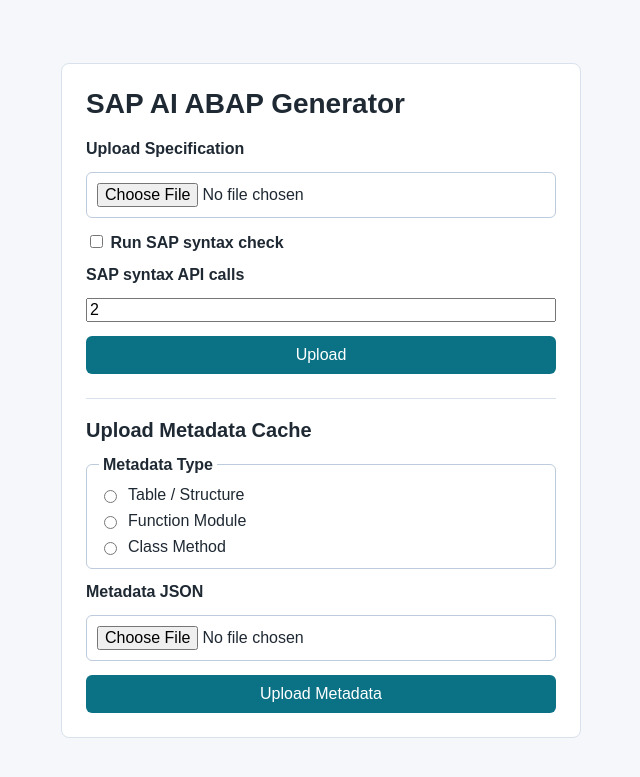
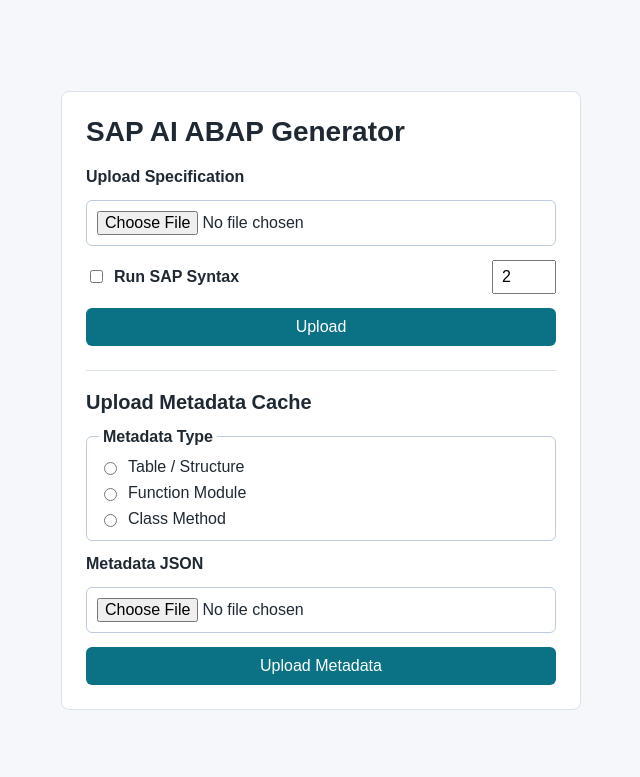
Before and after one commit to Shinksy/abap-builder, a Flask app: page / in a window 1280 px wide. Shown: the top 777 px of the page, without its empty margins (319-959 px from the left). Run offline with Flask 3, Linux system fonts and the light colour scheme.

Commit message:
Changes to index layout

```diff
--- a/static/style.css
+++ b/static/style.css
@@ -97,6 +97,24 @@
   align-items: center;
   gap: 8px;
   font-weight: 400;
+}
+
+.checkbox-option {
+  display: flex;
+  align-items: center;
+  gap: 8px;
+}
+
+.syntax-check-row {
+  display: flex;
+  align-items: center;
+  justify-content: space-between;
+  gap: 14px;
+}
+
+.syntax-attempts-input {
+  width: 64px;
+  padding: 6px 8px;
 }
 
 .metadata-upload {
@@ -402,3 +420,10 @@
 .hidden {
   display: none;
 }
+
+@media (max-width: 420px) {
+  .syntax-check-row {
+    align-items: flex-start;
+    flex-direction: column;
+  }
+}
--- a/templates/home.html
+++ b/templates/home.html
@@ -26,12 +26,13 @@
         <form action="{{ url_for('upload_file') }}" method="post" enctype="multipart/form-data">
           <label for="abap_file">Upload Specification</label>
           <input id="abap_file" name="abap_file" type="file" accept=".abap,.txt" required>
-          <label>
-            <input name="run_sap_syntax_check" type="checkbox" value="1">
-            Run SAP syntax check
-          </label>
-          <label for="sap_syntax_check_attempts">SAP syntax API calls</label>
-          <input id="sap_syntax_check_attempts" name="sap_syntax_check_attempts" type="number" min="1" max="10" value="2">
+          <div class="syntax-check-row">
+            <label class="checkbox-option">
+              <input name="run_sap_syntax_check" type="checkbox" value="1">
+              Run SAP Syntax
+            </label>
+            <input id="sap_syntax_check_attempts" class="syntax-attempts-input" name="sap_syntax_check_attempts" type="number" min="1" max="10" value="2" aria-label="SAP syntax API calls">
+          </div>
           <button type="submit">Upload</button>
         </form>
 
```
